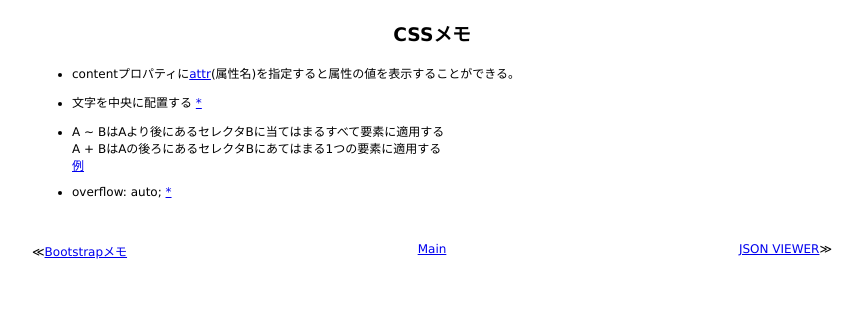
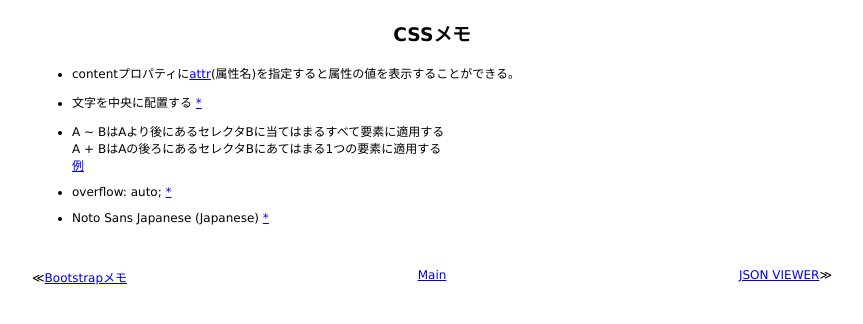
Before and after one commit to 38elements/38elements.github.com, a Jekyll site: the page built from _posts/2014-9-27-css.md, in a window 1280 px wide. Shown: the top 324 px of the page, without its empty margins (208-1071 px from the left). Built offline with Jekyll 4.4.1, drawn with Linux system fonts in a browser that asks for light colours.

Commit message:
Update 2014-9-27-css.md

```diff
--- a/_posts/2014-9-27-css.md
+++ b/_posts/2014-9-27-css.md
@@ -12,3 +12,5 @@ A + BはAの後ろにあるセレクタBにあてはまる1つの要素に適用
 [例](http://jsdo.it/38elements/css-selector-after)
 
 * overflow: auto; [\*](https://developer.mozilla.org/ja/docs/Web/CSS/overflow)
+
+* Noto Sans Japanese (Japanese) [\*](https://fonts.google.com/earlyaccess#Noto+Sans+Japanese)
```
